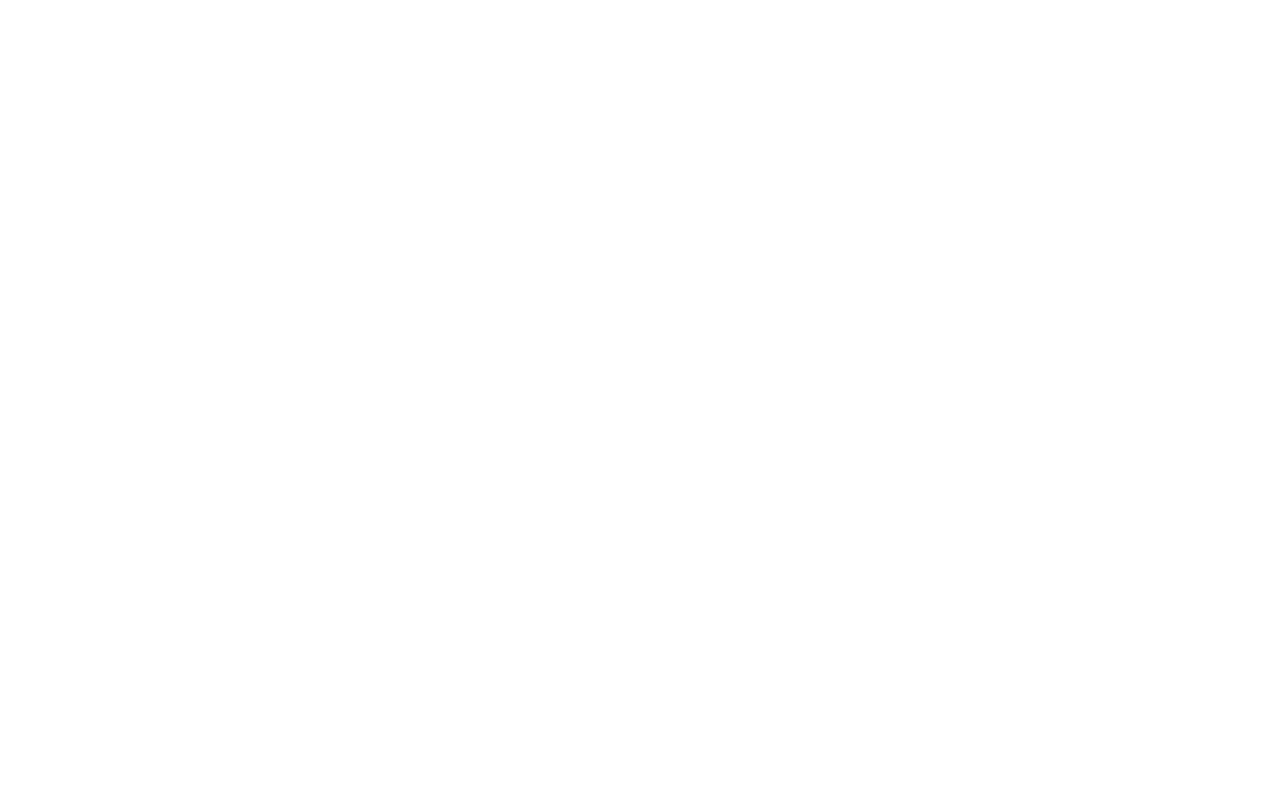
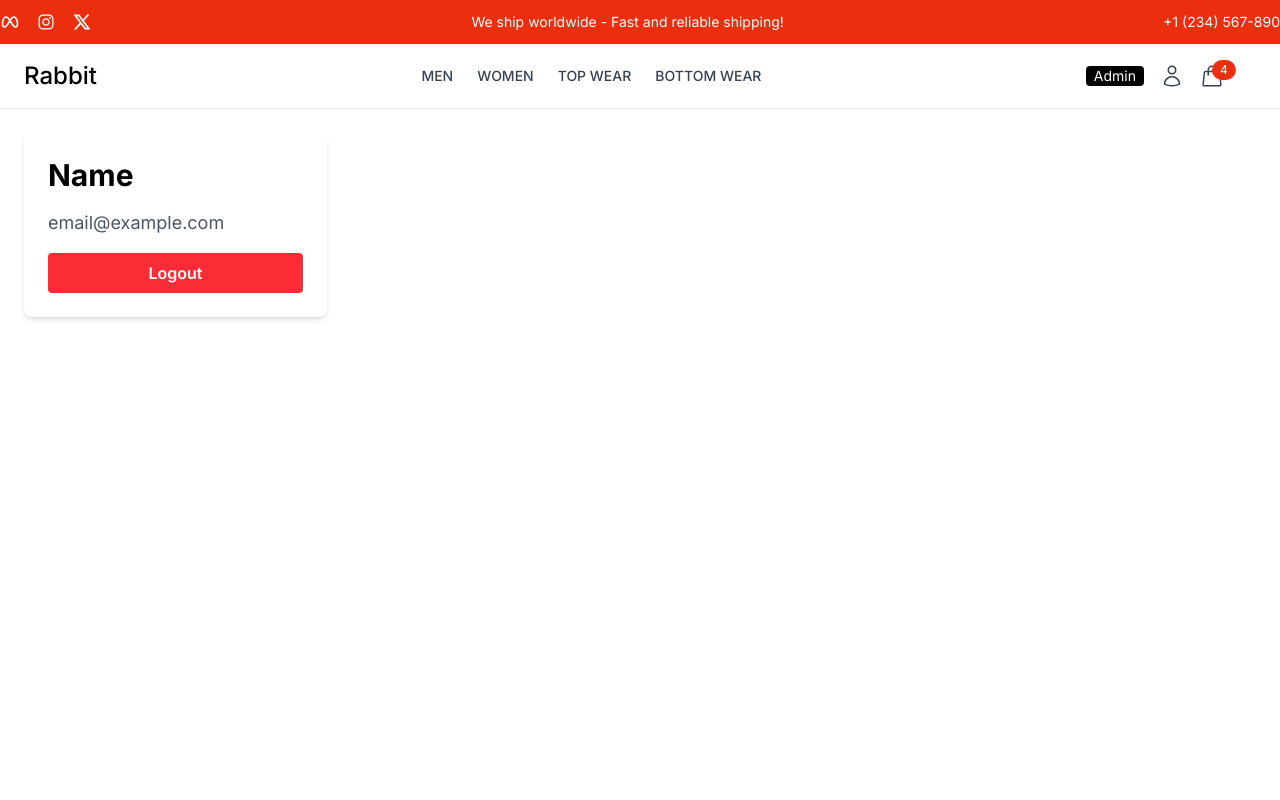
Before and after one commit to rizarayhan/rabbit-v2, a React (Vite) app: page /profile in a window 1280 px wide. Before the commit this address had no page. Shown: the top 800 px of the page. Built offline with nearby package versions, Linux system fonts and the light colour scheme.

Commit message:
create profile

```diff
--- a/src/App.jsx
+++ b/src/App.jsx
@@ -3,6 +3,7 @@
 import AdminLayout from "./components/Layout/AdminLayout";
 import Login from "./pages/Login";
 import Register from "./pages/Register";
+import Profile from "./pages/Profile";
 
 const App = () => {
   return (
@@ -12,6 +13,7 @@
           {/* User Route */}
           <Route path="login" element={<Login />} />
           <Route path="register" element={<Register />} />
+          <Route path="profile" element={<Profile />} />
         </Route>
         <Route path="/admin" element={<AdminLayout />}>
           {/* Admin Route */}
--- /dev/null
+++ b/src/pages/Profile.jsx
@@ -0,0 +1,22 @@
+const Profile = () => {
+  return (
+    <div className="min-h-screen flex flex-col">
+      <div className="grow container mx-auto p-4 md:p-6">
+        <div className="flex flex-col md:flex-row md:space-x-6 space-y-6 md:space-y-0">
+          {/* Profile */}
+          <div className="w-full md:w-1/3 lg:w-1/4 rounded-lg shadow-md p-6">
+            <h1 className="text-2xl md:text-3xl font-bold mb-4">Name</h1>
+            <p className="text-lg text-gray-600 mb-4">email@example.com</p>
+            <button className="w-full bg-red-500 hover:bg-red-600 text-white font-semibold rounded p-2">
+              Logout
+            </button>
+          </div>
+          {/* My Orders */}
+          <div className="w-full md:w-2/3 lg:w-3/4">{/* Order Page */}</div>
+        </div>
+      </div>
+    </div>
+  );
+};
+
+export default Profile;
```
